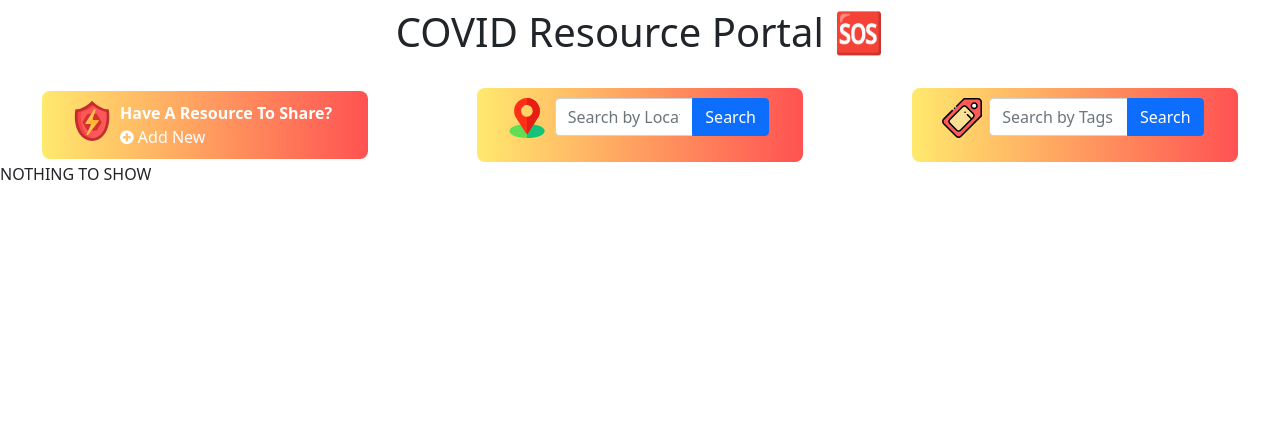
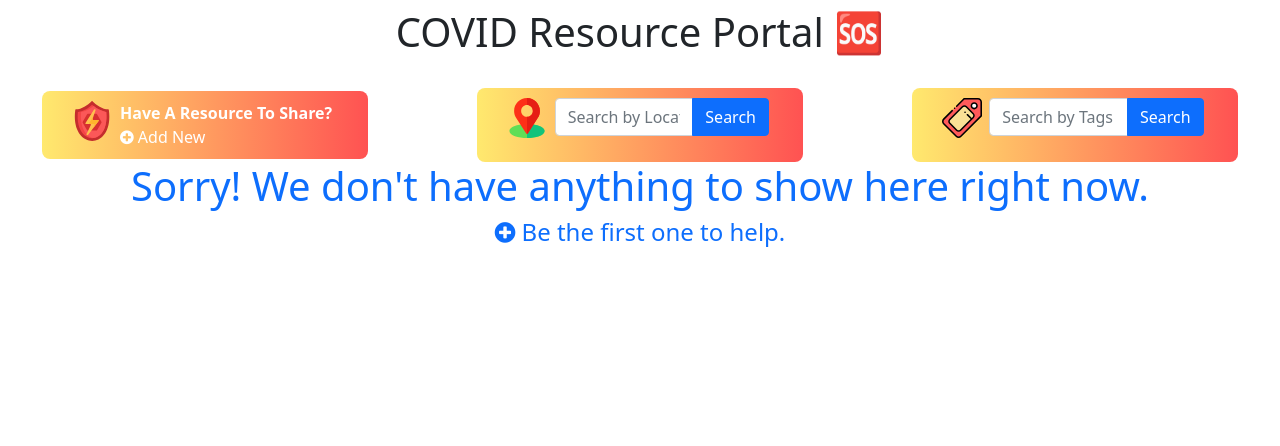
Before and after one commit to thatfreakcoder/Covid-Resource-Portal, a Flask app: page / in a window 1280 px wide. Shown: the top 446 px of the page. Run offline with Flask 2, Linux system fonts and the light colour scheme; data that the repository does not hold is empty; some libraries are stand-ins or nearby versions.

Commit message:
basic bug updates

```diff
--- a/templates/index.html
+++ b/templates/index.html
@@ -1,15 +1,11 @@
-{% include 'block.html' %}
-    {% block subcontent %}
-        {% if resources!=None %}
+{% include 'block.html' %} {% block subcontent %} {% if resources!=None %}
 <div class="row m-5">
-                {% for resource in resources %}
-                    {% set class = classes | random %}
+    {% for resource in resources %} {% set class = classes | random %}
     <div class="col-lg-4 col-sm-12">
         <div class="card bg-{{class}}">
             <div class="card-body">
                 <h4 class="card-title">{{resource[1]}}</h4>
-                                <span class="fa fa-tag"></span>
-                                {% for tag in resource[3].split(', ') %}
+                <span class="fa fa-tag"></span> {% for tag in resource[3].split(', ') %}
                 <a href="/search/tags?q={{tag.lower()}}">
                     <span class="badge rounded-pill bg-light text-dark m-2">{{tag}}</span>
                 </a>
@@ -28,6 +24,12 @@
     {% endfor %}
 </div>
 {% else %}
-        NOTHING TO SHOW
-        {% endif %}
-    {% endblock %}
+<a class="modal-trigger" data-bs-toggle="modal" data-bs-target="#exampleModal">
+    <div class="text-center m-auto">
+        <h1>Sorry! We don't have anything to show here right now.</h1>
+        <h4>
+            <span class="fa fa-plus-circle"></span> Be the first one to help.
+        </h4>
+    </div>
+</a>
+{% endif %} {% endblock %}
```
Lines whose indentation alone changed are shown as unchanged.
